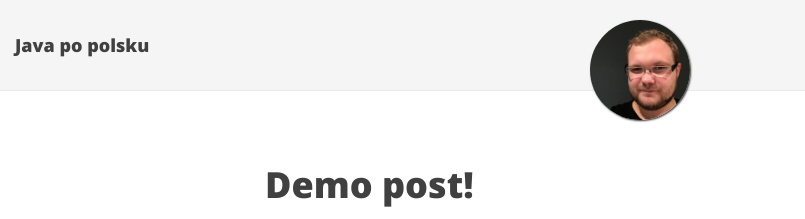
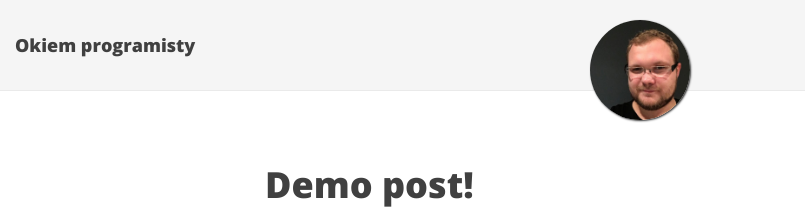
Before and after one commit to glipecki/glipecki.github.io, a Jekyll site: the page built from index.html, in a window 1280 px wide. Shown: the top 219 px of the page, without its empty margins (0-805 px from the left). Built offline with Jekyll 4.4.1, drawn with Linux system fonts in a browser that asks for light colours; nearby versions of some CDN libraries; the list of posts is cut into pages by our own code.

Commit message:
nowy tytuł

```diff
--- a/_config.yml
+++ b/_config.yml
@@ -2,7 +2,7 @@
 url: "http://glipecki.github.io"
 baseurl: ""
 
-title: Java po polsku
+title: Okiem programisty
 avatar: "/img/avatar.jpeg"
 
 # navbar-links:
```
